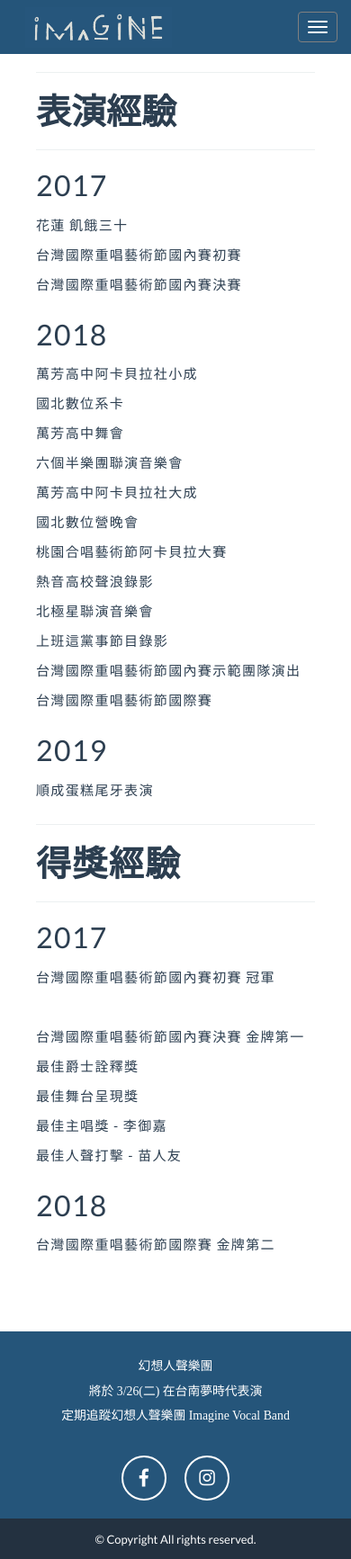
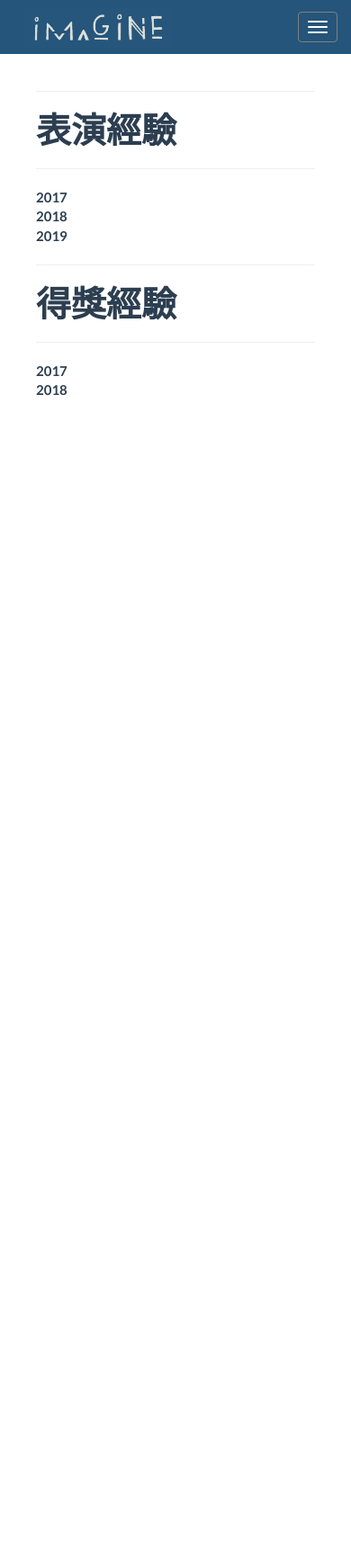
Before and after one commit to BlazeyBeats/ImagineVocalBand, a plain HTML site: page experiences.html in a window 390 px wide. Shown: the whole page at 90% size. After the commit the page ends 844 px from the top, so only its background shows below. Drawn offline with nearby package versions, Linux system fonts and the light colour scheme.

Commit message:
Add files via upload

```diff
--- a/experiences.html
+++ b/experiences.html
@@ -9,9 +9,9 @@
     <link rel="stylesheet" href="css/home.css">
     <link href="css/bootstrap.min.css" rel="stylesheet" type="text/css">
     <link rel ="stylesheet" href="css/navbar.css">
-    <link rel="stylesheet" href="css/footer.css">
     <link rel="stylesheet" href="css/experiences.css">
-    <link rel="stylesheet" href="https://use.fontawesome.com/releases/v5.5.0/css/all.css" integrity="sha384-B4dIYHKNBt8Bc12p+WXckhzcICo0wtJAoU8YZTY5qE0Id1GSseTk6S+L3BlXeVIU" crossorigin="anonymous">
+    <link href="https://cdnjs.cloudflare.com/ajax/libs/animate.css/3.5.2/animate.min.css" rel="stylesheet">
+
 
 </head>
 <body class="whole">
@@ -56,18 +56,21 @@
             </div>
         </nav>
     </header>
-    <div class="content">
-    <hr width="100%">
+    <div class="row">
+        <div class="col-md-6">
+            <hr width="100%" class="top">
             <h1><b>表演經驗</b></h1>
             <hr width="100%">
-    <div class="shows">
-    <h2>2017</h2>
+                <div class="s1"><div class="bt animated jello" onclick="document.getElementById('s1word').style.display=document.getElementById('s1word').style.display==''?'none':''"><b>2017</b></div></div>
+                <div id="s1word" style="display:none">
                         <p>
                             花蓮 飢餓三十<br>
                             台灣國際重唱藝術節國內賽初賽<br>
                             台灣國際重唱藝術節國內賽決賽<br>
                         </p>
-    <h2>2018</h2>
+                </div>
+                <div class="s2"><div class="bt animated jello" onclick="document.getElementById('s2word').style.display=document.getElementById('s2word').style.display==''?'none':''"><b>2018</b></div></div>
+                <div id="s2word" style="display:none">
                     <p>
                         萬芳高中阿卡貝拉社小成<br>
                         國北數位系卡<br>
@@ -82,58 +85,40 @@
                         台灣國際重唱藝術節國內賽示範團隊演出<br>
                         台灣國際重唱藝術節國際賽<br>
                     </p>
-        <h2>2019</h2>
-        <p>
-         順成蛋糕尾牙表演
-        </p>
-        <hr width="100%">
+                </div>
+                <div class="s3" ><div class="bt animated jello" onclick="document.getElementById('s3word').style.display=document.getElementById('s3word').style.display==''?'none':''"><b>2019</b></div></div>
+                <div id="s3word" style="display: none">
+                        <p>順成蛋糕尾牙</p>
+                </div>
+        </div>
+
+        <div class="col-md-6">
+            <hr width="100%" class="top">
             <h1><b>得獎經驗</b></h1>
             <hr width="100%">
-        <h2>2017</h2>
+            <div class="ee">
+                <div class="e1"><div class="bt animated jello" onclick="document.getElementById('e1word').style.display=document.getElementById('e1word').style.display==''?'none':''"><b>2017</b></div></div>
+                <div id="e1word" style="display:none">
                     <p>
-            台灣國際重唱藝術節國內賽初賽 冠軍 <br><br>
+                        台灣國際重唱藝術節國內賽初賽 冠軍 <br>
                         台灣國際重唱藝術節國內賽決賽 金牌第一 <br>
                         最佳爵士詮釋獎<br>
                         最佳舞台呈現獎<br>
                         最佳主唱獎 - 李御嘉<br>
                         最佳人聲打擊 - 苗人友<br>
                     </p>
-        <h2>2018</h2>
+                </div>
+                <div class="e2"><div class="bt animated jello" onclick="document.getElementById('e2word').style.display=document.getElementById('e2word').style.display==''?'none':''"><b>2018</b></div></div>
+                <div id="e2word" style="display:none">
                     <p>台灣國際重唱藝術節國際賽 金牌第二<br></p>
-
-
+                </div>
+            </div>
+        </div>
+    </div>
     </div>
 
-</div>
-    </div>
-    <footer>
-        <div class="footer__up py=5">
-            <div class="container">
-              <div class="row my-3">
-                  <h5 class="footer__description col-md-8" style="font-family:Microsoft JhengHei; ">
-                    幻想人聲樂團<br>將於 3/26(二) 在台南夢時代表演<br>定期追蹤幻想人聲樂團 Imagine Vocal Band
-                  </h5>
-
-                  <ul class="footer__list  col-md-4">
-                      <li class="footer__item"><a href="https://www.facebook.com/imaginevocalband/" class="footer__link" target="_blank"><i class="fab fa-facebook-f"></i></a></li>
-                      <li class="footer__item"><a href="https://www.instagram.com/imaginevocalband/" class="footer__link" target="_blank"><i class="fab fa-instagram"></i></a></li>
-                  </ul>
-                </div><!--footer above layout-->
-            </div><!--container-->
-        </div><!--footer above-->
-        <div class="footer__down">
-            <div class="container">
-                <h6>
-                    &copy; Copyright All rights reserved.
-                </h6>
-            </div>
-        </div>
-      </footer>
-
-      <script src="https://code.jquery.com/jquery-3.3.1.slim.min.js" integrity="sha384-q8i/X+965DzO0rT7abK41JStQIAqVgRVzpbzo5smXKp4YfRvH+8abtTE1Pi6jizo" crossorigin="anonymous"></script>
-      <script src="https://cdnjs.cloudflare.com/ajax/libs/popper.js/1.14.3/umd/popper.min.js" integrity="sha384-ZMP7rVo3mIykV+2+9J3UJ46jBk0WLaUAdn689aCwoqbBJiSnjAK/l8WvCWPIPm49" crossorigin="anonymous"></script>
-      <script src="https://stackpath.bootstrapcdn.com/bootstrap/4.1.1/js/bootstrap.min.js" integrity="sha384-smHYKdLADwkXOn1EmN1qk/HfnUcbVRZyYmZ4qpPea6sjB/pTJ0euyQp0Mk8ck+5T" crossorigin="anonymous"></script>
     <script src="js/jquery.min.js"></script>
     <script src="js/bootstrap.min.js"></script>
 
 </body>
+</html>
```
Lines whose indentation alone changed are shown as unchanged.
